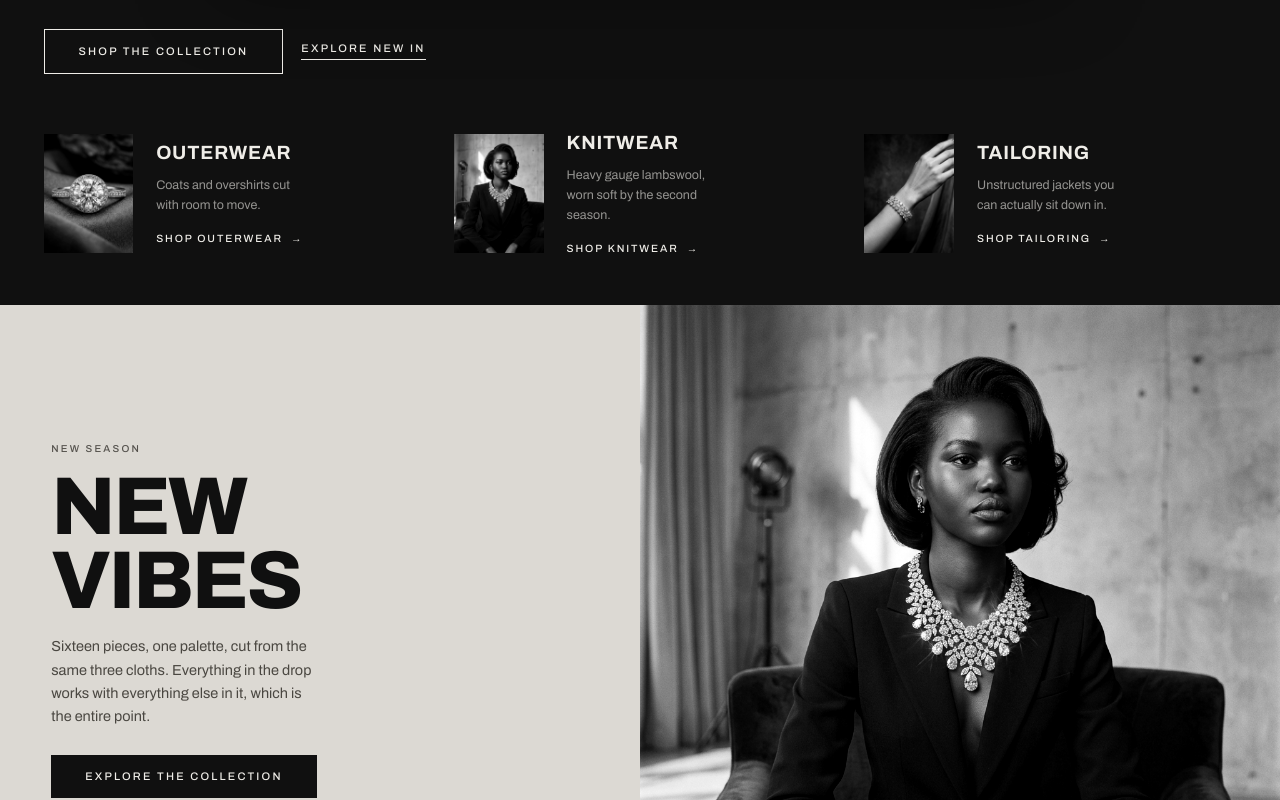
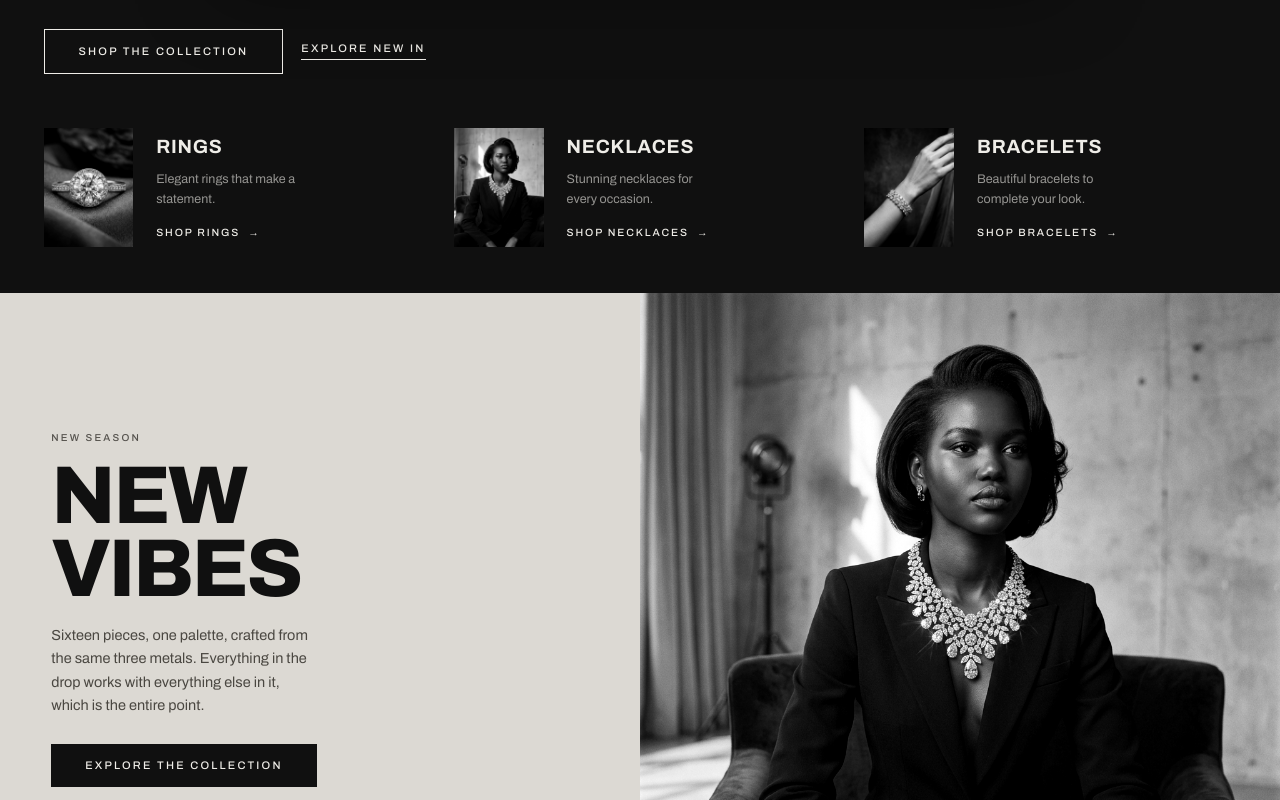
Before and after one commit to Fullstack-Hardik/fullyiced, a Next.js app in the folder client/: page / in a window 1280 px wide. Shown: the part 840-1640 px from the top of the page. Built offline with nearby package versions, Linux system fonts and the light colour scheme.

Commit message:
update website content to jewelry and improve mobile layout

```diff
--- a/client/src/components/Categories.tsx
+++ b/client/src/components/Categories.tsx
@@ -22,10 +22,10 @@ export default function Categories() {
             />
           </div>
           <div>
-            <h3 className="font-bold text-[clamp(16px,1.5vw,20px)] tracking-[0.04em] uppercase mb-[6px]">Outerwear</h3>
-            <p className="text-[12.5px] text-[#EFEDE8]/60 mb-[10px] max-w-[22ch]">Coats and overshirts cut with room to move.</p>
+            <h3 className="font-bold text-[clamp(16px,1.5vw,20px)] tracking-[0.04em] uppercase mb-[6px]">Rings</h3>
+            <p className="text-[12.5px] text-[#EFEDE8]/60 mb-[10px] max-w-[22ch]">Elegant rings that make a statement.</p>
             <span className="font-medium text-[10.5px] leading-none tracking-[0.18em] uppercase inline-flex items-center gap-[8px]">
-              Shop outerwear <i className="not-italic inline-block transition-transform duration-400 ease-[cubic-bezier(0.6,0,0.2,1)] group-hover:translate-x-[6px]">→</i>
+              Shop rings <i className="not-italic inline-block transition-transform duration-400 ease-[cubic-bezier(0.6,0,0.2,1)] group-hover:translate-x-[6px]">→</i>
             </span>
           </div>
         </a>
@@ -40,10 +40,10 @@ export default function Categories() {
             />
           </div>
           <div>
-            <h3 className="font-bold text-[clamp(16px,1.5vw,20px)] tracking-[0.04em] uppercase mb-[6px]">Knitwear</h3>
-            <p className="text-[12.5px] text-[#EFEDE8]/60 mb-[10px] max-w-[22ch]">Heavy gauge lambswool, worn soft by the second season.</p>
+            <h3 className="font-bold text-[clamp(16px,1.5vw,20px)] tracking-[0.04em] uppercase mb-[6px]">Necklaces</h3>
+            <p className="text-[12.5px] text-[#EFEDE8]/60 mb-[10px] max-w-[22ch]">Stunning necklaces for every occasion.</p>
             <span className="font-medium text-[10.5px] leading-none tracking-[0.18em] uppercase inline-flex items-center gap-[8px]">
-              Shop knitwear <i className="not-italic inline-block transition-transform duration-400 ease-[cubic-bezier(0.6,0,0.2,1)] group-hover:translate-x-[6px]">→</i>
+              Shop necklaces <i className="not-italic inline-block transition-transform duration-400 ease-[cubic-bezier(0.6,0,0.2,1)] group-hover:translate-x-[6px]">→</i>
             </span>
           </div>
         </a>
@@ -58,10 +58,10 @@ export default function Categories() {
             />
           </div>
           <div>
-            <h3 className="font-bold text-[clamp(16px,1.5vw,20px)] tracking-[0.04em] uppercase mb-[6px]">Tailoring</h3>
-            <p className="text-[12.5px] text-[#EFEDE8]/60 mb-[10px] max-w-[22ch]">Unstructured jackets you can actually sit down in.</p>
+            <h3 className="font-bold text-[clamp(16px,1.5vw,20px)] tracking-[0.04em] uppercase mb-[6px]">Bracelets</h3>
+            <p className="text-[12.5px] text-[#EFEDE8]/60 mb-[10px] max-w-[22ch]">Beautiful bracelets to complete your look.</p>
             <span className="font-medium text-[10.5px] leading-none tracking-[0.18em] uppercase inline-flex items-center gap-[8px]">
-              Shop tailoring <i className="not-italic inline-block transition-transform duration-400 ease-[cubic-bezier(0.6,0,0.2,1)] group-hover:translate-x-[6px]">→</i>
+              Shop bracelets <i className="not-italic inline-block transition-transform duration-400 ease-[cubic-bezier(0.6,0,0.2,1)] group-hover:translate-x-[6px]">→</i>
             </span>
           </div>
         </a>
--- a/client/src/components/Cloth.tsx
+++ b/client/src/components/Cloth.tsx
@@ -7,26 +7,25 @@ export default function Cloth() {
     <section id="cloth" className="bg-[#DCD9D3]">
       <div className="grid grid-cols-1 md:grid-cols-2 items-stretch">
         <div className="p-[clamp(34px,6vh,80px)_clamp(20px,4vw,64px)] self-center">
-          <div className="lbl mb-[16px] text-[#8A8781]">The cloth</div>
+          <div className="lbl mb-[16px] text-[#8A8781]">The materials</div>
           <h2 className="font-extrabold text-[clamp(30px,4.4vw,60px)] leading-[0.94] tracking-[-0.03em] uppercase mb-[16px]">
-            Three cloths,<br />all season.
+            Three metals,<br />all season.
           </h2>
           <p className="text-[#4A4741] max-w-[34ch] text-[14px]">
-            We buy one wool, one cotton and one lambswool, in quantity, once a year. It is
-            the reason a coat from two seasons ago still sits next to this one.
+            We source pure gold, platinum, and sterling silver. It is the reason a piece from two seasons ago still pairs beautifully with this one.
           </p>
           <dl className="mt-[26px] border-t border-[rgba(16,16,16,0.18)]">
             <div className="flex justify-between gap-[14px] py-[11px] border-b border-[rgba(16,16,16,0.1)] text-[12.5px]">
-              <dt className="font-semibold">Melton wool</dt>
-              <dd className="text-[#5A574F]">620 gsm · Huddersfield</dd>
+              <dt className="font-semibold">Pure Gold</dt>
+              <dd className="text-[#5A574F]">18K · Italy</dd>
             </div>
             <div className="flex justify-between gap-[14px] py-[11px] border-b border-[rgba(16,16,16,0.1)] text-[12.5px]">
-              <dt className="font-semibold">Dry cotton</dt>
-              <dd className="text-[#5A574F]">340 gsm · Osaka</dd>
+              <dt className="font-semibold">Platinum</dt>
+              <dd className="text-[#5A574F]">950 · Switzerland</dd>
             </div>
             <div className="flex justify-between gap-[14px] py-[11px] border-b border-[rgba(16,16,16,0.1)] text-[12.5px]">
-              <dt className="font-semibold">Lambswool</dt>
-              <dd className="text-[#5A574F]">7 gauge · Hawick</dd>
+              <dt className="font-semibold">Sterling Silver</dt>
+              <dd className="text-[#5A574F]">925 · London</dd>
             </div>
           </dl>
         </div>
--- a/client/src/components/Footer.tsx
+++ b/client/src/components/Footer.tsx
@@ -16,9 +16,9 @@ export default function Footer() {
           </div>
           <div>
             <h4 className="font-bold text-[11px] tracking-[0.2em] uppercase mb-[16px]">Shop</h4>
-            <a href="#shop" className="block py-[5px] text-[13.5px] text-[#4A4741] hover:text-[#101010]">Outerwear</a>
-            <a href="#shop" className="block py-[5px] text-[13.5px] text-[#4A4741] hover:text-[#101010]">Knitwear</a>
-            <a href="#shop" className="block py-[5px] text-[13.5px] text-[#4A4741] hover:text-[#101010]">Tailoring</a>
+            <a href="#shop" className="block py-[5px] text-[13.5px] text-[#4A4741] hover:text-[#101010]">Rings</a>
+            <a href="#shop" className="block py-[5px] text-[13.5px] text-[#4A4741] hover:text-[#101010]">Necklaces</a>
+            <a href="#shop" className="block py-[5px] text-[13.5px] text-[#4A4741] hover:text-[#101010]">Bracelets</a>
             <a href="#shop" className="block py-[5px] text-[13.5px] text-[#4A4741] hover:text-[#101010]">Archive sale</a>
           </div>
           <div>
--- a/client/src/components/Hero.tsx
+++ b/client/src/components/Hero.tsx
@@ -24,7 +24,7 @@ export default function Hero() {
   return (
     <header id="hero" className="relative min-h-[calc(100svh-72px)] flex flex-col justify-center pt-[clamp(20px,4vh,48px)] z-[50]">
       <div className="wrap relative w-full h-full flex flex-col justify-center">
-        <div className="absolute left-[clamp(18px,3.4vw,44px)] top-[clamp(6px,2vh,22px)] z-10 md:static md:mb-[14px]">
+        <div className="hidden md:block absolute left-[clamp(18px,3.4vw,44px)] top-[clamp(6px,2vh,22px)] z-10 md:static md:mb-[14px]">
           <p className="font-medium text-[12px] leading-[1.9] tracking-[0.24em] uppercase">
             Fashion<br />that moves<br />with you.
           </p>
@@ -53,6 +53,12 @@ export default function Hero() {
              />
           </div>
         </div>
+        <div className="md:hidden flex flex-col items-center justify-center mt-12 pb-[40px] z-10 relative">
+          <p className="font-medium text-[12px] leading-[1.9] tracking-[0.24em] uppercase text-center">
+            Fashion<br />that moves<br />with you.
+          </p>
+          <div className="w-[52px] h-[1px] bg-[#101010] mt-[12px]"></div>
+        </div>
       </div>
     </header>
   );
--- a/client/src/components/Navbar.tsx
+++ b/client/src/components/Navbar.tsx
@@ -29,8 +29,14 @@ export default function Navbar() {
             <li><a href="#" className="font-medium text-[10px] leading-none tracking-[0.16em] uppercase relative py-[6px] after:content-[''] after:absolute after:left-0 after:right-0 after:bottom-0 after:h-[1px] after:bg-[#101010] after:scale-x-0 after:origin-right after:transition-transform after:duration-400 hover:after:scale-x-100 hover:after:origin-left">Blogs</a></li>
           </ul>
 
-          <div className="font-extrabold text-[22px] tracking-[0.26em] text-center pl-[0.26em]">
+          <div className="hidden md:block font-extrabold text-[22px] tracking-[0.26em] text-center pl-[0.26em]">
             FULLY ICED
+          </div>
+          <div className="md:hidden flex items-center">
+            <button aria-label="Open Menu" className="p-2">
+              <svg width="24" height="24" viewBox="0 0 24 24" fill="none" stroke="currentColor" strokeWidth="2" strokeLinecap="round" strokeLinejoin="round"><line x1="3" y1="12" x2="21" y2="12"></line><line x1="3" y1="6" x2="21" y2="6"></line><line x1="3" y1="18" x2="21" y2="18"></line></svg>
+            </button>
+            <div className="font-extrabold text-[16px] tracking-[0.26em] ml-2">FULLY ICED</div>
           </div>
 
           <div className="flex gap-[22px] justify-end items-center font-medium text-[11px] leading-none tracking-[0.14em] uppercase">
--- a/client/src/components/Season.tsx
+++ b/client/src/components/Season.tsx
@@ -13,7 +13,7 @@ export default function Season() {
             New<br />vibes
           </h2>
           <p className="mt-[18px] max-w-[32ch] text-[#4A4741] text-[14.5px]">
-            Sixteen pieces, one palette, cut from the same three cloths. Everything in the
+            Sixteen pieces, one palette, crafted from the same three metals. Everything in the
             drop works with everything else in it, which is the entire point.
           </p>
           <div className="mt-[clamp(20px,3.4vh,34px)]">
--- a/client/src/components/Shop.tsx
+++ b/client/src/components/Shop.tsx
@@ -3,10 +3,10 @@
 import React, { useState } from 'react';
 
 const PRODUCTS = [
-  { nm: 'Rift Overshirt', ct: 'Outerwear', pr: 185 },
-  { nm: 'Heavy Tee', ct: 'Essentials', pr: 58 },
-  { nm: 'Gauge Cardigan', ct: 'Knitwear', pr: 210 },
-  { nm: 'Cable Crew', ct: 'Knitwear', pr: 240 }
+  { nm: 'Diamond Ring', ct: 'Rings', pr: 1850 },
+  { nm: 'Gold Chain', ct: 'Necklaces', pr: 580 },
+  { nm: 'Pearl Bracelet', ct: 'Bracelets', pr: 2100 },
+  { nm: 'Silver Band', ct: 'Rings', pr: 240 }
 ];
 
 export default function Shop() {
```
